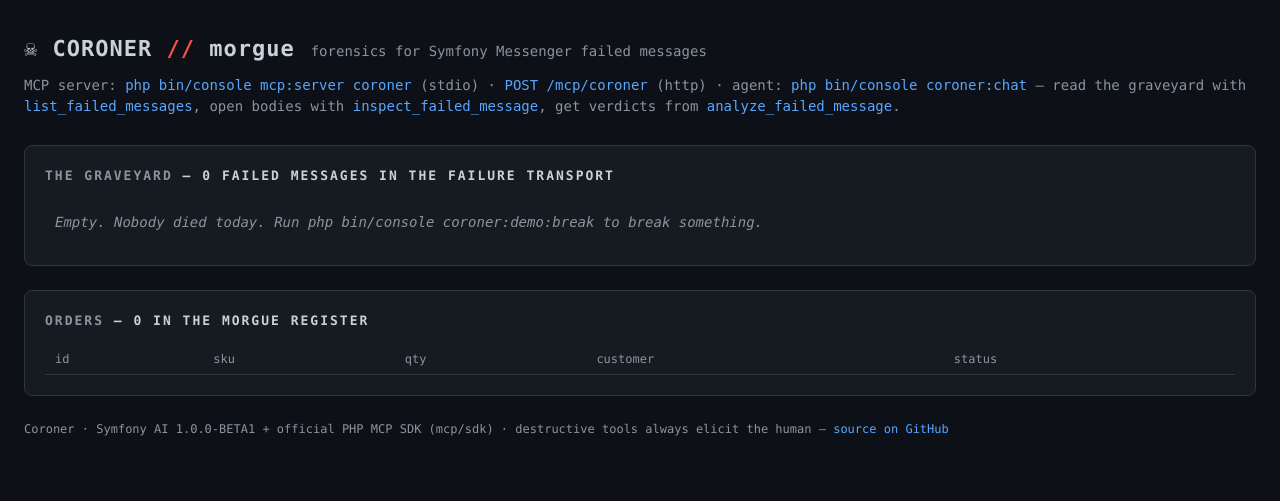
After one commit to EAnge1o/coroner, a Symfony app: template templates/dashboard.html.twig in a window 1280 px wide. The commit adds this page. Shown: the top 501 px of the page. Run offline with Twig, Linux system fonts and the light colour scheme; the template is opened without the code that fills it, so the values that code supplies are empty; some libraries are stand-ins or nearby versions.

Commit message:
Award polish: MCP resources+prompts, native structured output, CI, live dashboard, mermaid README

```diff
--- a/composer.json
+++ b/composer.json
@@ -26,8 +26,11 @@
         "symfony/messenger": "^8.1",
         "symfony/process": "^8.1",
         "symfony/runtime": "^8.1",
+        "symfony/twig-bundle": "^8.1",
         "symfony/uid": "^8.1",
-        "symfony/yaml": "^8.1"
+        "symfony/yaml": "^8.1",
+        "twig/extra-bundle": "^2.12|^3.0",
+        "twig/twig": "^2.12|^3.0"
     },
     "config": {
         "sort-packages": true,
--- a/config/bundles.php
+++ b/config/bundles.php
@@ -5,4 +5,6 @@ return [
     Doctrine\Bundle\DoctrineBundle\DoctrineBundle::class => ['all' => true],
     Symfony\AI\AiBundle\AiBundle::class => ['all' => true],
     Symfony\AI\McpBundle\McpBundle::class => ['all' => true],
+    Symfony\Bundle\TwigBundle\TwigBundle::class => ['all' => true],
+    Twig\Extra\TwigExtraBundle\TwigExtraBundle::class => ['all' => true],
 ];
--- /dev/null
+++ b/templates/dashboard.html.twig
@@ -0,0 +1,98 @@
+<!DOCTYPE html>
+<html lang="en">
+<head>
+    <meta charset="UTF-8">
+    <meta name="viewport" content="width=device-width, initial-scale=1.0">
+    <title>Coroner — forensics for Symfony Messenger</title>
+    <style>
+        :root {
+            --bg: #0d1117; --panel: #161b22; --border: #30363d;
+            --text: #c9d1d9; --muted: #8b949e;
+            --green: #3fb950; --red: #f85149; --amber: #d29922; --blue: #58a6ff;
+        }
+        * { margin: 0; padding: 0; box-sizing: border-box; }
+        body {
+            background: var(--bg); color: var(--text);
+            font: 14px/1.5 ui-monospace, 'Cascadia Code', Consolas, monospace;
+            padding: 32px 24px 64px;
+        }
+        header { display: flex; align-items: baseline; gap: 16px; margin-bottom: 6px; }
+        h1 { font-size: 22px; letter-spacing: 1px; }
+        h1 span { color: var(--red); }
+        .tagline { color: var(--muted); }
+        .connect { margin: 10px 0 28px; color: var(--muted); }
+        .connect code { color: var(--blue); }
+        section { background: var(--panel); border: 1px solid var(--border); border-radius: 8px; padding: 20px; margin-bottom: 24px; }
+        h2 { font-size: 13px; text-transform: uppercase; letter-spacing: 2px; color: var(--muted); margin-bottom: 14px; }
+        h2 .count { color: var(--text); }
+        table { width: 100%; border-collapse: collapse; }
+        th { text-align: left; color: var(--muted); font-weight: normal; padding: 6px 10px; border-bottom: 1px solid var(--border); font-size: 12px; }
+        td { padding: 7px 10px; border-bottom: 1px solid #21262d; vertical-align: top; }
+        tr:last-child td { border-bottom: none; }
+        .pill { display: inline-block; padding: 1px 9px; border-radius: 10px; font-size: 12px; }
+        .pill.shipped { color: var(--green); background: rgba(63,185,80,.12); }
+        .pill.confirmed { color: var(--green); background: rgba(63,185,80,.12); }
+        .pill.received { color: var(--amber); background: rgba(210,153,34,.12); }
+        .pill.graveyard { color: var(--red); background: rgba(248,81,73,.12); }
+        .id { color: var(--blue); }
+        .error { color: var(--red); }
+        .muted { color: var(--muted); }
+        .payload { color: var(--muted); font-size: 12px; white-space: pre-wrap; word-break: break-all; }
+        .empty { color: var(--muted); font-style: italic; padding: 12px 10px; }
+        footer { color: var(--muted); font-size: 12px; margin-top: 8px; }
+        a { color: var(--blue); text-decoration: none; }
+    </style>
+</head>
+<body>
+    <header>
+        <h1>☠ CORONER <span>//</span> morgue</h1>
+        <span class="tagline">forensics for Symfony Messenger failed messages</span>
+    </header>
+    <p class="connect">
+        MCP server: <code>php bin/console mcp:server coroner</code> (stdio) · <code>POST /mcp/coroner</code> (http) ·
+        agent: <code>php bin/console coroner:chat</code> — read the graveyard with <code>list_failed_messages</code>,
+        open bodies with <code>inspect_failed_message</code>, get verdicts from <code>analyze_failed_message</code>.
+    </p>
+
+    <section>
+        <h2>THE GRAVEYARD <span class="count">— {{ failed|length }} failed message{{ failed|length == 1 ? '' : 's' }} in the failure transport</span></h2>
+        {% if failed is empty %}
+            <p class="empty">Empty. Nobody died today. Run <code>php bin/console coroner:demo:break</code> to break something.</p>
+        {% else %}
+            <table>
+                <tr><th>id</th><th>message</th><th>payload</th><th>cause of death</th><th>retries</th></tr>
+                {% for f in failed %}
+                    <tr>
+                        <td class="id">#{{ f.id }}</td>
+                        <td>{{ f.class|split('\\')|last }}</td>
+                        <td class="payload">{{ f.payload }}</td>
+                        <td class="error">{{ f.error }} <span class="muted">({{ f.exception_class }})</span></td>
+                        <td>{{ f.retries }}</td>
+                    </tr>
+                {% endfor %}
+            </table>
+        {% endif %}
+    </section>
+
+    <section>
+        <h2>ORDERS <span class="count">— {{ orders|length }} in the morgue register</span></h2>
+        <table>
+            <tr><th>id</th><th>sku</th><th>qty</th><th>customer</th><th>status</th></tr>
+            {% for order in orders %}
+                <tr>
+                    <td class="id">#{{ order.id }}</td>
+                    <td>{{ order.sku }}</td>
+                    <td>{{ order.quantity }}</td>
+                    <td class="muted">{{ order.customerEmail }}</td>
+                    <td><span class="pill {{ order.status }}">{{ order.status }}</span></td>
+                </tr>
+            {% endfor %}
+        </table>
+    </section>
+
+    <footer>
+        Coroner · Symfony AI 1.0.0-BETA1 + official PHP MCP SDK (mcp/sdk) · destructive tools always elicit the human —
+        <a href="https://github.com/EAnge1o/coroner">source on GitHub</a>
+    </footer>
+</body>
+</html>
```
Also changed, not shown: config/reference.php (+88 -0 lines), src/Coroner/Controller/DashboardController.php (added, +60 -0 lines), src/Coroner/Mcp/AnalysisService.php (+22 -1 lines), src/Coroner/Mcp/CoronerBriefings.php (added, +120 -0 lines), templates/base.html.twig (added, +23 -0 lines), .github/workflows/ci.yml (added), README.md, 3 other files.
